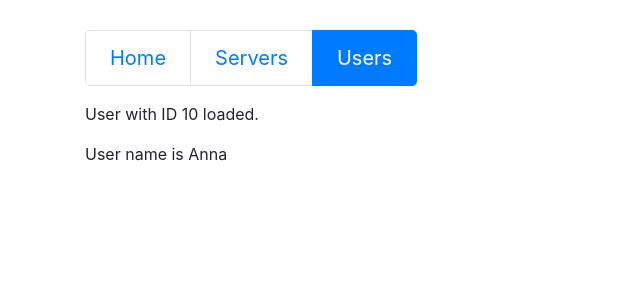
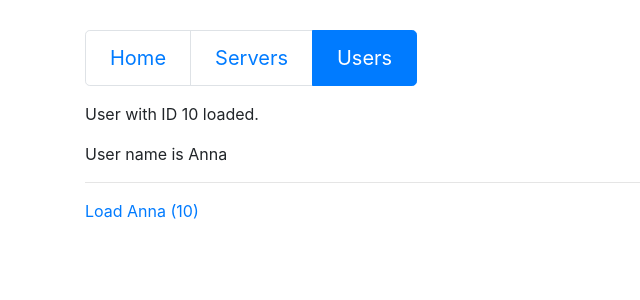
Before and after one commit to ddeveloper72/Angular-Routing, an Angular app: page /users/10/Anna in a window 1280 px wide. Shown: the top 300 px of the page, without its empty margins (0-640 px from the left). Built offline with nearby package versions, Linux system fonts and the light colour scheme.

Commit message:
Demonstration of routing using Params to update data on a component without reloading the component.

```diff
--- a/src/app/users/user/user.component.html
+++ b/src/app/users/user/user.component.html
@@ -1,2 +1,4 @@
 <p>User with ID {{ user.id }} loaded.</p>
 <p>User name is {{ user.name }}</p>
+<hr>
+<a [routerLink]="['/users',10,'Anna']">Load Anna (10)</a>
--- a/src/app/users/user/user.component.ts
+++ b/src/app/users/user/user.component.ts
@@ -1,5 +1,5 @@
 import { Component, OnInit } from '@angular/core';
-import { ActivatedRoute } from '@angular/router';
+import { ActivatedRoute, Params } from '@angular/router';
 
 @Component({
   selector: 'app-user',
@@ -16,6 +16,11 @@ export class UserComponent implements OnInit {
       id: this.route.snapshot.params['id'],
       name: this.route.snapshot.params['name']
     };
+    this.route.params.subscribe(
+      (params: Params) => {
+        this.user.id = params['id'];
+        this.user.name = params['name'];
+      }
+    );
   }
-
 }
```
